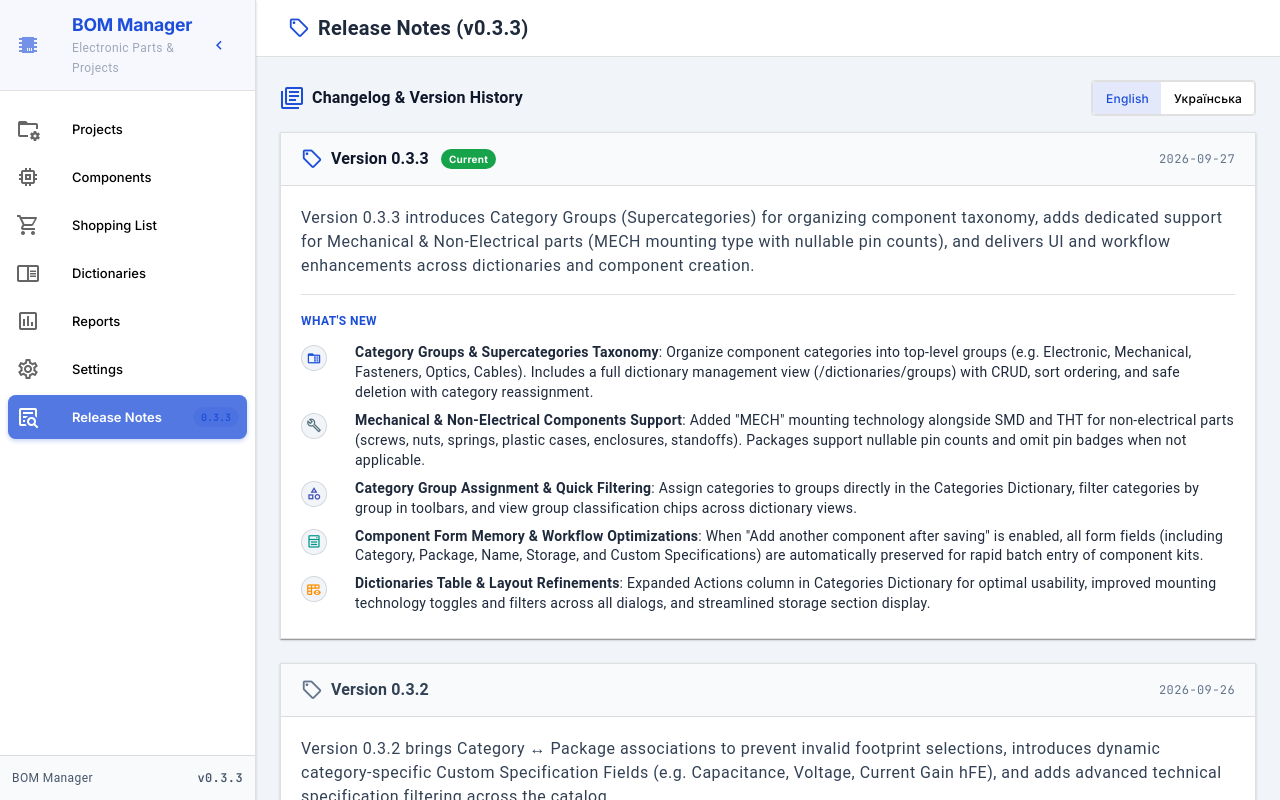
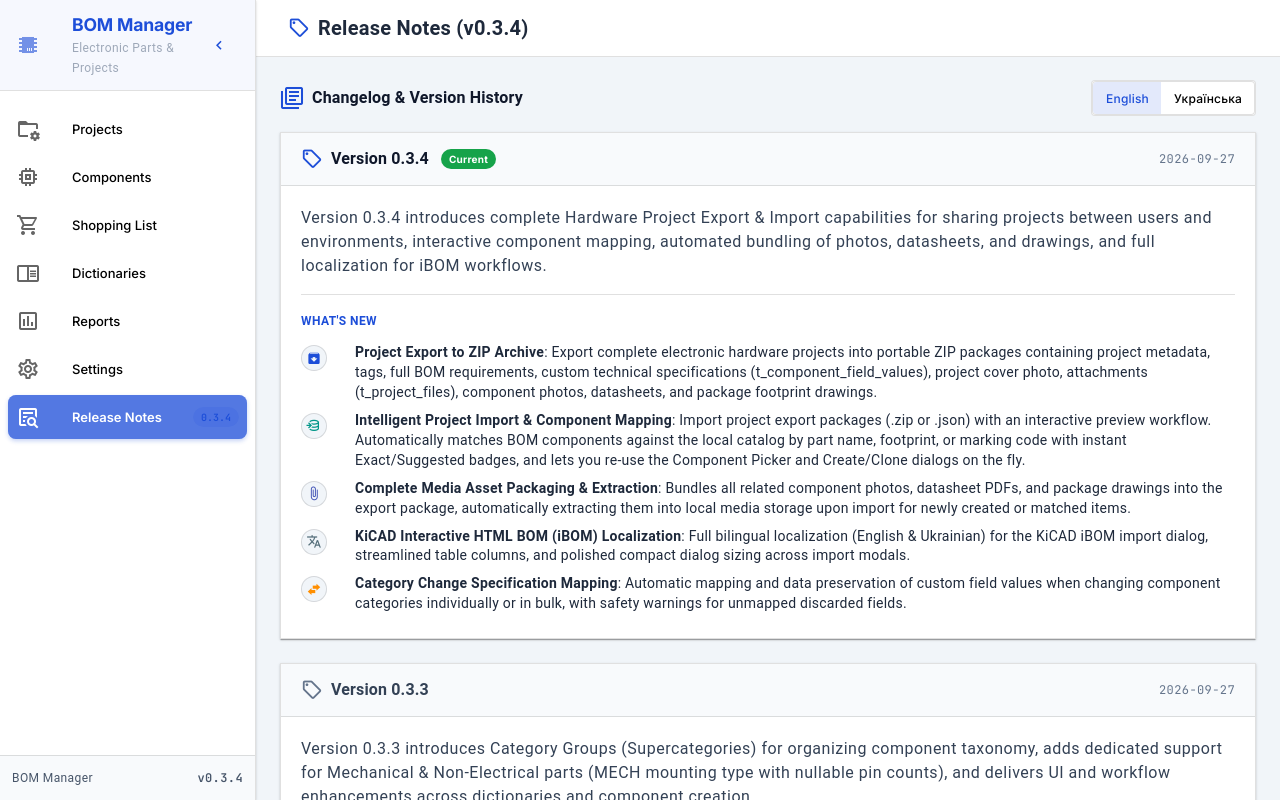
Before and after one commit to alk0v/bom-manager, a Vue app in the folder client/: page /release-notes in a window 1280 px wide. Shown: the top 800 px of the page. Built offline with nearby package versions, Linux system fonts and the light colour scheme; no server answers.

Commit message:
release notes updated

```diff
--- a/client/package.json
+++ b/client/package.json
@@ -1,6 +1,6 @@
 {
   "name": "bommanager-client",
-  "version": "0.3.3",
+  "version": "0.3.4",
   "private": true,
   "type": "module",
   "scripts": {
--- a/client/src/config/appConfig.js
+++ b/client/src/config/appConfig.js
@@ -1,6 +1,6 @@
 import clientPackage from '../../package.json';
 
-export const APP_VERSION = clientPackage.version || '0.3.3';
+export const APP_VERSION = clientPackage.version || '0.3.4';
 export const APP_NAME = 'BOM Manager';
 export const APP_STAGE = 'Pre-Production';
 export const APP_REPOSITORY = 'https://github.com/alk0v/bom-manager';
--- a/client/src/data/releaseNotes/en.js
+++ b/client/src/data/releaseNotes/en.js
@@ -1,8 +1,46 @@
 export const releasesEn = [
+  {
+    version: '0.3.4',
+    date: '2026-09-27',
+    isCurrent: true,
+    summary: 'Version 0.3.4 introduces complete Hardware Project Export & Import capabilities for sharing projects between users and environments, interactive component mapping, automated bundling of photos, datasheets, and drawings, and full localization for iBOM workflows.',
+    features: [
+      {
+        icon: 'mdi-package-down',
+        color: 'primary',
+        title: 'Project Export to ZIP Archive',
+        description: 'Export complete electronic hardware projects into portable ZIP packages containing project metadata, tags, full BOM requirements, custom technical specifications (t_component_field_values), project cover photo, attachments (t_project_files), component photos, datasheets, and package footprint drawings.'
+      },
+      {
+        icon: 'mdi-database-import-outline',
+        color: 'teal',
+        title: 'Intelligent Project Import & Component Mapping',
+        description: 'Import project export packages (.zip or .json) with an interactive preview workflow. Automatically matches BOM components against the local catalog by part name, footprint, or marking code with instant Exact/Suggested badges, and lets you re-use the Component Picker and Create/Clone dialogs on the fly.'
+      },
+      {
+        icon: 'mdi-paperclip',
+        color: 'indigo',
+        title: 'Complete Media Asset Packaging & Extraction',
+        description: 'Bundles all related component photos, datasheet PDFs, and package drawings into the export package, automatically extracting them into local media storage upon import for newly created or matched items.'
+      },
+      {
+        icon: 'mdi-translate',
+        color: 'blue-grey-darken-1',
+        title: 'KiCAD Interactive HTML BOM (iBOM) Localization',
+        description: 'Full bilingual localization (English & Ukrainian) for the KiCAD iBOM import dialog, streamlined table columns, and polished compact dialog sizing across import modals.'
+      },
+      {
+        icon: 'mdi-swap-horizontal-bold',
+        color: 'amber-darken-3',
+        title: 'Category Change Specification Mapping',
+        description: 'Automatic mapping and data preservation of custom field values when changing component categories individually or in bulk, with safety warnings for unmapped discarded fields.'
+      }
+    ]
+  },
   {
     version: '0.3.3',
     date: '2026-09-27',
-    isCurrent: true,
+    isCurrent: false,
     summary: 'Version 0.3.3 introduces Category Groups (Supercategories) for organizing component taxonomy, adds dedicated support for Mechanical & Non-Electrical parts (MECH mounting type with nullable pin counts), and delivers UI and workflow enhancements across dictionaries and component creation.',
     features: [
       {
--- a/client/src/data/releaseNotes/uk.js
+++ b/client/src/data/releaseNotes/uk.js
@@ -1,8 +1,46 @@
 export const releasesUk = [
+  {
+    version: '0.3.4',
+    date: '2026-09-27',
+    isCurrent: true,
+    summary: 'Версія 0.3.4 додає повноцінний експорт та імпорт проєктів для обміну між користувачами, інтерактивне зіставлення компонентів із базою, автоматичне пакування медіафайлів (фото, даташити, креслення корпусів) та повну локалізацію діалогу імпорту iBOM.',
+    features: [
+      {
+        icon: 'mdi-package-down',
+        color: 'primary',
+        title: 'Експорт проєкту в ZIP-архів',
+        description: 'Експорт усього апаратного проєкту в автономний ZIP-пакунок із метаданими, тегами, повним складом BOM, значеннями кастомних характеристик (t_component_field_values), фото обкладинки, прикріпленими файлами (t_project_files), фотографіями компонентів, даташитами та кресленнями корпусів.'
+      },
+      {
+        icon: 'mdi-database-import-outline',
+        color: 'teal',
+        title: 'Інтелектуальний імпорт проєктів та зіставлення компонентів',
+        description: 'Імпорт архіву проєкту (.zip або .json) зі зручним переглядом та автозіставленням деталей із локальним каталогом за назвою, корпусом або маркуванням, підтримкою швидкого вибору через Component Picker та створенням/клонуванням деталей безпосередньо в модальному вікні.'
+      },
+      {
+        icon: 'mdi-paperclip',
+        color: 'indigo',
+        title: 'Повне пакування та видобування медіафайлів',
+        description: 'Автоматичне збереження фотографій компонентів, PDF-даташитів та креслень посадкових місць в архів експорту та їхнє розпакування у відповідні медіа-директорії під час імпорту.'
+      },
+      {
+        icon: 'mdi-translate',
+        color: 'blue-grey-darken-1',
+        title: 'Локалізація імпорту KiCAD iBOM та оптимізація вікон',
+        description: 'Повна двомовна локалізація (українська та англійська) для вікна імпорту KiCAD Interactive HTML BOM, компактні розміри модальних вікон імпорту та покращене відображення колонок.'
+      },
+      {
+        icon: 'mdi-swap-horizontal-bold',
+        color: 'amber-darken-3',
+        title: 'Зіставлення параметрів при зміні категорії',
+        description: 'Автоматичне перенесення та зіставлення кастомних технічних характеристик при зміні категорії компонентів (поодиноко та масово) з попередженням про неперенесені параметри.'
+      }
+    ]
+  },
   {
     version: '0.3.3',
     date: '2026-09-27',
-    isCurrent: true,
+    isCurrent: false,
     summary: 'Версія 0.3.3 впроваджує групи категорій (суперкатегорії) для структуризації таксономії компонентів, додає підтримку механічних та неелектричних деталей (тип монтажу MECH із необов\'язковою кількістю виводів) та оптимізує інтерфейс довідників і форми додавання деталей.',
     features: [
       {
--- a/package.json
+++ b/package.json
@@ -1,6 +1,6 @@
 {
   "name": "bommanager",
-  "version": "0.3.3",
+  "version": "0.3.4",
   "private": true,
   "description": "BOM Manager - Electronic Components and Project Bill of Materials Manager",
   "workspaces": [
```
Also changed, not shown: 1 other file (tests, documents, lock files or other folders).
